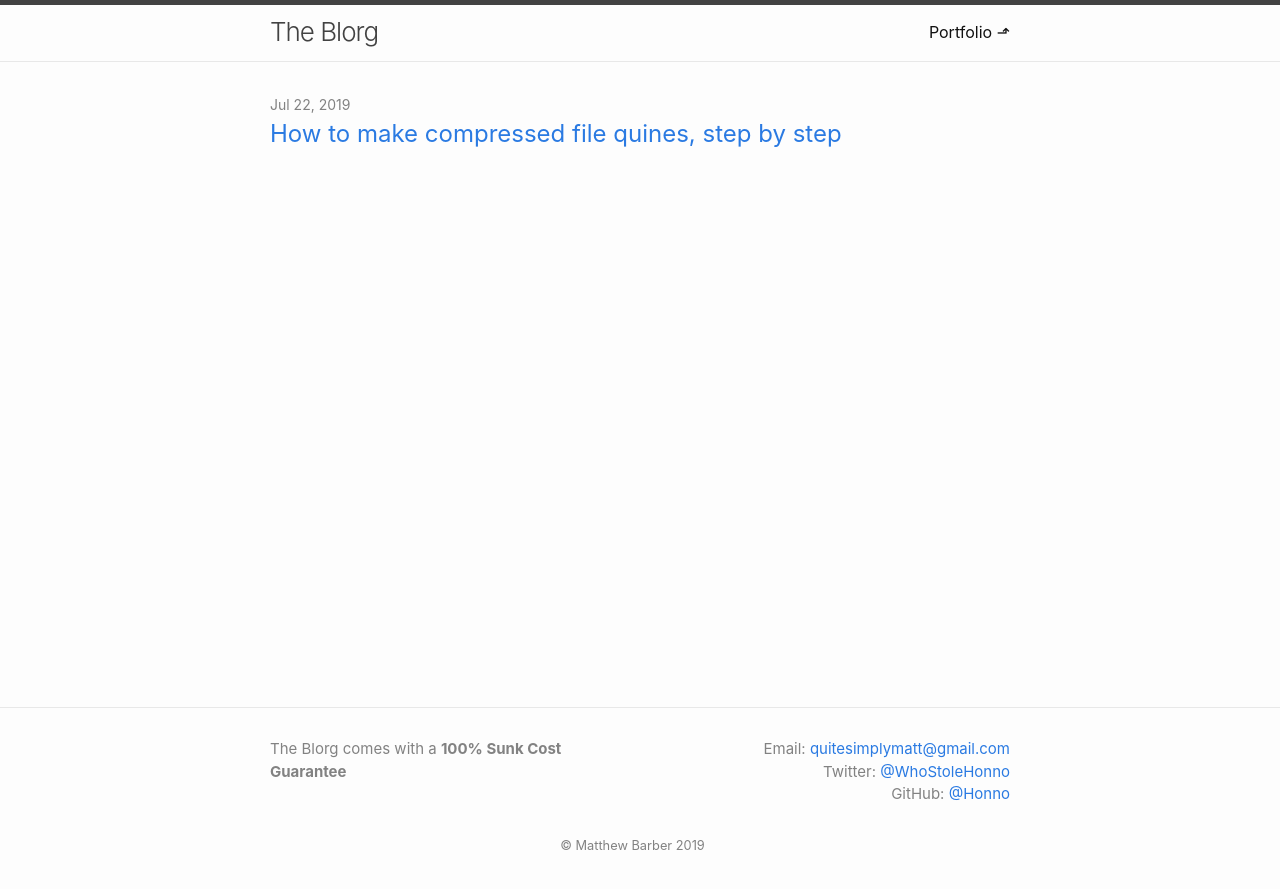
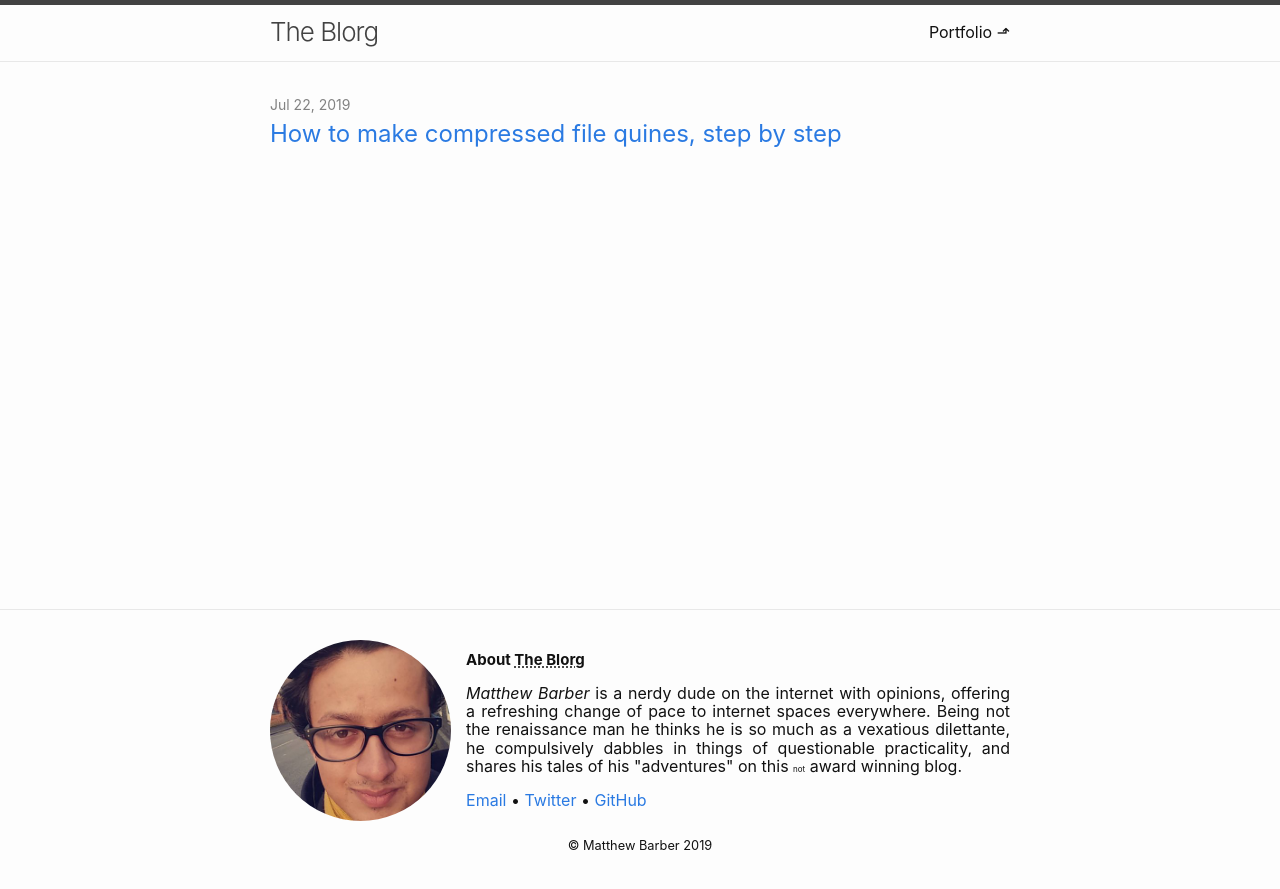
Before and after one commit to honno/gzip-quine, a Jekyll site: the page built from index.md, in a window 1280 px wide. Shown: the top 889 px of the page. Built offline with Jekyll 4.4.1, drawn with Linux system fonts in a browser that asks for light colours.

Commit message:
new footer

```diff
--- a/_includes/footer.html
+++ b/_includes/footer.html
@@ -3,33 +3,37 @@
 
   <div class="wrapper">
 
-    <div class="footer-col-wrapper">
-      <div class="footer-col one-half">
-        <p>The Blorg comes with a <strong>100% Sunk Cost Guarantee</strong></p>
+    <div class="row" >
+        <div class="my-face" >
+          <img src="{{ site.url }}/images/me.jpg"></img>
         </div>
 
-      <div class="footer-col one-half">
-        <ul class="contact-list"
-            style="text-align: right">
+        <div class="footer-text-contents" >
+          <h2>About <u>The Blorg</u></h2>
+          <p><i>Matthew Barber</i> is a nerdy dude on the internet with opinions, offering a refreshing change of pace to internet spaces everywhere. Being not the renaissance man he thinks he is so much as a vexatious dilettante, he compulsively dabbles in things of questionable practicality, and shares his tales of his "adventures" on this <small>not</small> award winning blog.</p>
+          <ul class="contact-list">
             {%- if site.email -%}
             <li>
-            Email: <a class="u-email" href="mailto:{{ site.email }}">{{ site.email }}</a>
+              <a class="u-email" href="mailto:{{ site.email }}">Email</a>
             </li>
             {%- endif -%}
             {%- if site.twitter_username -%}
             <li>
-            Twitter: <a class="u-twitter" href="https://twitter.com/{{ site.twitter_username }}">@{{ site.twitter_username }}</a>
+              <a class="u-twitter" href="https://twitter.com/{{ site.twitter_username }}">Twitter</a>
             </li>
             {%- endif -%}
             {%- if site.github_username -%}
             <li>
-            GitHub: <a class="u-twitter" href="https://github.com/{{ site.github_username }}">@{{ site.github_username }}</a>
+              <a class="u-twitter" href="https://github.com/{{ site.github_username }}">GitHub</a>
             </li>
             {%- endif -%}
           </ul>
         </div>
+    </div>
 
-  <p align="center" style="font-size: .8rem">&copy; Matthew Barber {{ 'now' | date: "%Y" }}</p>
+    <div class="row footer-disclaimer">
+      <p>&copy; Matthew Barber {{ 'now' | date: "%Y" }}</p>
+    </div>
 
   </div>
 
--- a/_sass/minima.scss
+++ b/_sass/minima.scss
@@ -54,3 +54,7 @@ hr {
     margin-bottom: 15px;
     color: $grey-color-light;
 }
+
+small {
+    font-size: 0.5rem;
+}
--- a/_sass/minima/_layout.scss
+++ b/_sass/minima/_layout.scss
@@ -134,7 +134,6 @@
 .contact-list,
 .social-media-list {
   list-style: none;
-  margin-left: 0;
 }
 
 .footer-col-wrapper {
@@ -185,6 +184,74 @@
   }
 }
 
+// Custom
+.row {
+    flex: 1;
+    display: flex;
+    width: 100%;
+    margin-bottom: 15px;
+}
+
+.contact-list {
+    margin: auto;
+    & > li {
+        display: inline;
+        &:before { content: '\2022' }
+        &:first-child:before { content: '' }
+    }
+}
+
+.footer-text-contents {
+    text-align: justify;
+    line-height: 1.15;
+    padding-left: 15px;
+    margin: auto 0;
+    width: 100%;
+    float: right;
+
+    & > h2 {
+        font-size: 15px;
+        font-weight: bold;
+
+        & > u {
+            text-decoration-style: dotted;
+        }
+    }
+}
+
+.my-face {
+    position: relative;
+    width: 33.3%;
+    float: left;
+
+    &:after {
+        content: "";
+        display: block;
+        padding-bottom: 100%;
+    }
+
+    & > img {
+        position: absolute;
+        margin: auto;
+        top: 0;
+        bottom: 0;
+        left: 0;
+        right: 0;
+        width: 100%;
+        object-fit: cover;
+        object-position: center;
+
+        border-radius: 50%;
+    }
+}
+
+.footer-disclaimer {
+    & > p {
+        margin: auto;
+        text-align: center;
+        font-size: 0.8rem;
+    }
+}
 
 
 /**
```
Also changed, not shown: 1 other file. Lines whose indentation alone changed are shown as unchanged.
